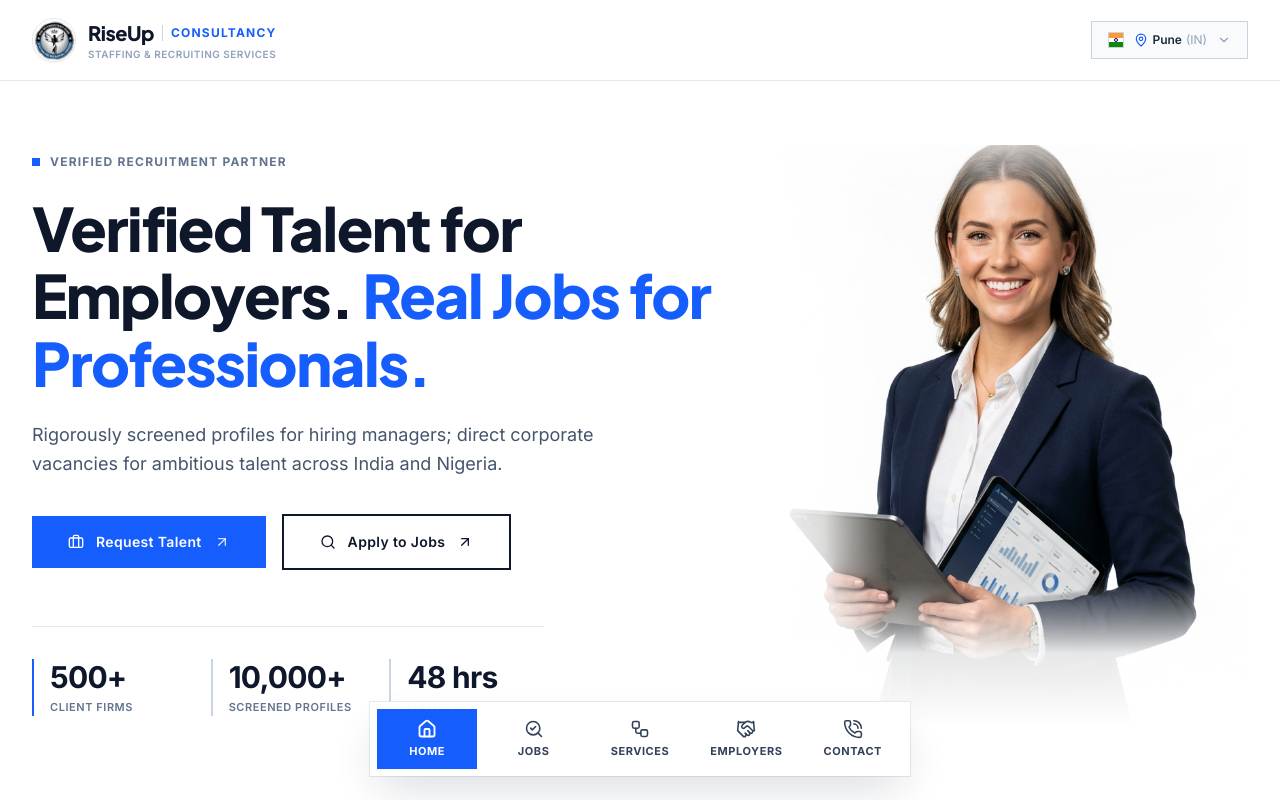
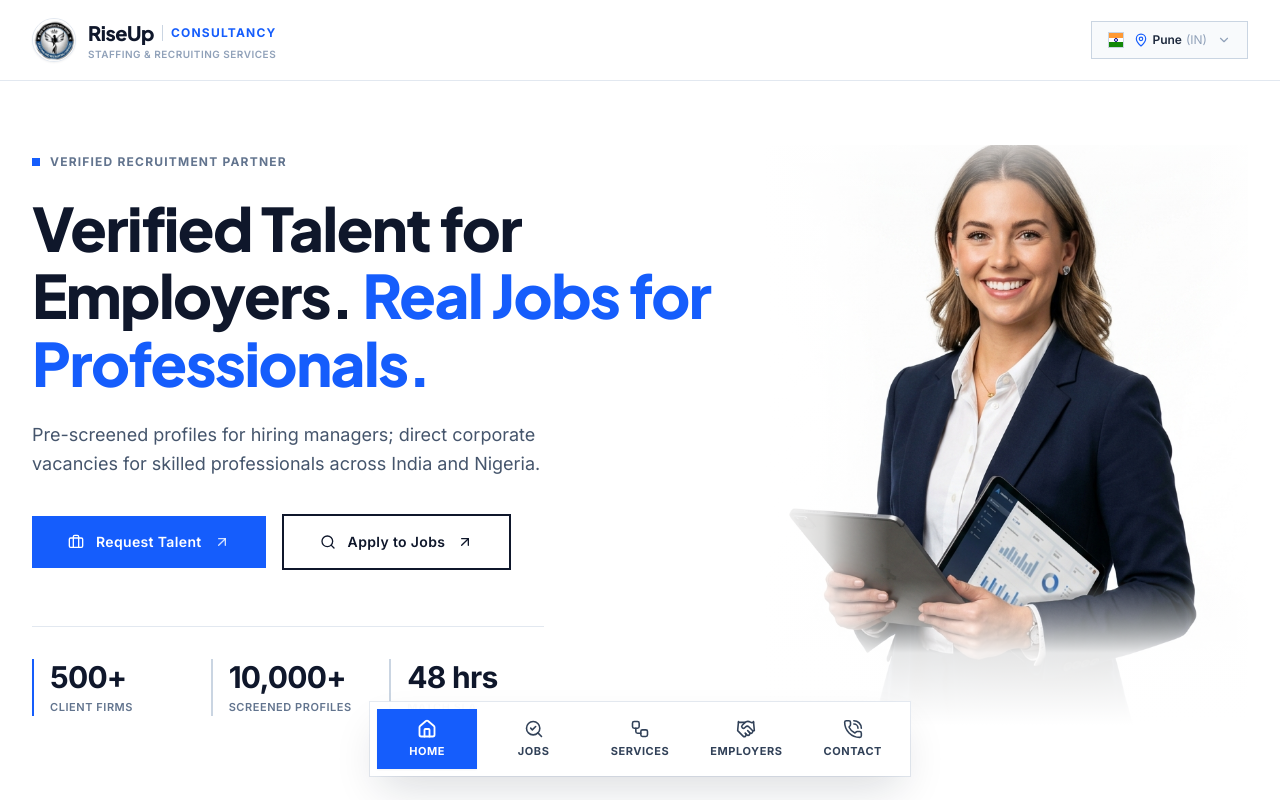
Before and after one commit to riseupconsultancy-pune/riseup-consultancy, a Next.js app: page / in a window 1280 px wide. Shown: the top 800 px of the page. Built offline with nearby package versions, Linux system fonts and the light colour scheme.

Commit message:
style(hero): simplify subtitle with everyday clear wording

```diff
--- a/src/components/Hero.tsx
+++ b/src/components/Hero.tsx
@@ -34,7 +34,7 @@ export default function Hero({ onHireClick, onJobsClick }: HeroProps) {
 
             {/* Grounded Corporate Subtitle */}
             <p className="mt-6 text-base sm:text-lg text-slate-600 font-normal leading-relaxed max-w-xl">
-              Rigorously screened profiles for hiring managers; direct corporate vacancies for ambitious talent across India and Nigeria.
+              Pre-screened profiles for hiring managers; direct corporate vacancies for skilled professionals across India and Nigeria.
             </p>
 
             {/* Two Square Action Buttons */}
```
